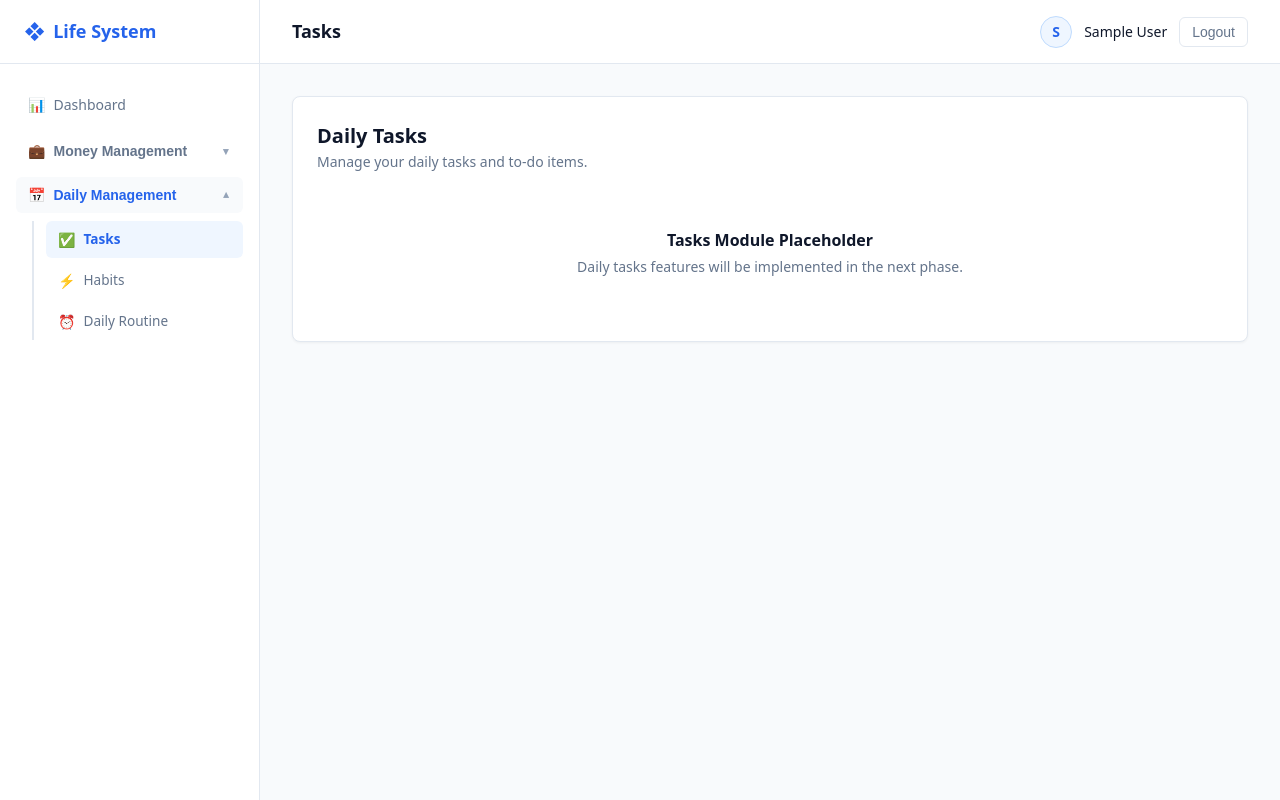
After one commit to imonislams/Life-Management-system, a Laravel app: page /daily-management/tasks in a window 1280 px wide. The commit adds this page. Run offline with Laravel 12, Linux system fonts and the light colour scheme; the visitor is signed in with stand-in values (Sample User, id 1); style sheets or scripts are compiled from the project's sources.

Commit message:
Phase 1: Implement Daily Management Navigation
Co-authored-by: imonislams <193939796+imonislams@users.noreply.github.com>

```diff
--- /dev/null
+++ b/resources/views/daily-management/tasks.blade.php
@@ -0,0 +1,17 @@
+<x-app-layout>
+    <x-slot name="title">Tasks - Personal Life Management System</x-slot>
+    <x-slot name="pageTitle">Tasks</x-slot>
+
+    <div class="card">
+        <div class="card-header-flex">
+            <div>
+                <h2 class="card-title">Daily Tasks</h2>
+                <p class="card-subtitle">Manage your daily tasks and to-do items.</p>
+            </div>
+        </div>
+        <div class="empty-state">
+            <div class="empty-state-title">Tasks Module Placeholder</div>
+            <p style="font-size: 0.875rem;">Daily tasks features will be implemented in the next phase.</p>
+        </div>
+    </div>
+</x-app-layout>
--- a/resources/views/layouts/app.blade.php
+++ b/resources/views/layouts/app.blade.php
@@ -3,7 +3,7 @@
 <head>
     <meta charset="utf-8">
     <meta name="viewport" content="width=device-width, initial-scale=1">
-    <title>{{ $title ?? 'Personal Finance Management System' }}</title>
+    <title>{{ $title ?? 'Personal Life Management System' }}</title>
     @vite(['resources/css/app.css', 'resources/js/app.js'])
 </head>
 <body>
@@ -68,6 +68,36 @@
                         </a>
                     </div>
                 </div>
+
+                <!-- Daily Management Collapsible Accordion Parent -->
+                @php
+                    $isDailyManagementActive = request()->routeIs([
+                        'tasks.*',
+                        'habits.*',
+                        'routine.*'
+                    ]);
+                @endphp
+
+                <div class="nav-section accordion-section {{ $isDailyManagementActive ? 'expanded' : '' }}" id="dailyManagementSection">
+                    <button type="button" class="nav-accordion-toggle {{ $isDailyManagementActive ? 'active' : '' }}" id="dailyManagementToggle" aria-expanded="{{ $isDailyManagementActive ? 'true' : 'false' }}">
+                        <span class="nav-accordion-label">
+                            <span class="nav-icon">📅</span> Daily Management
+                        </span>
+                        <span class="accordion-chevron">▼</span>
+                    </button>
+
+                    <div class="nav-submenu" id="dailyManagementSubmenu">
+                        <a href="{{ route('tasks.index') }}" class="submenu-link {{ request()->routeIs('tasks.*') ? 'active' : '' }}">
+                            <span class="nav-icon">✅</span> Tasks
+                        </a>
+                        <a href="{{ route('habits.index') }}" class="submenu-link {{ request()->routeIs('habits.*') ? 'active' : '' }}">
+                            <span class="nav-icon">⚡</span> Habits
+                        </a>
+                        <a href="{{ route('routine.index') }}" class="submenu-link {{ request()->routeIs('routine.*') ? 'active' : '' }}">
+                            <span class="nav-icon">⏰</span> Daily Routine
+                        </a>
+                    </div>
+                </div>
             </nav>
         </aside>
 
@@ -119,17 +149,18 @@
                 });
             }
 
-            // Accordion Toggle Logic
-            const moneyToggle = document.getElementById('moneyManagementToggle');
-            const moneySection = document.getElementById('moneyManagementSection');
-
-            if (moneyToggle && moneySection) {
-                moneyToggle.addEventListener('click', function (e) {
+            // Accordion Toggle Logic for all accordion buttons
+            const accordionToggles = document.querySelectorAll('.nav-accordion-toggle');
+            accordionToggles.forEach(function (toggle) {
+                toggle.addEventListener('click', function (e) {
                     e.preventDefault();
-                    const isExpanded = moneySection.classList.toggle('expanded');
-                    moneyToggle.setAttribute('aria-expanded', isExpanded ? 'true' : 'false');
+                    const section = toggle.closest('.accordion-section');
+                    if (section) {
+                        const isExpanded = section.classList.toggle('expanded');
+                        toggle.setAttribute('aria-expanded', isExpanded ? 'true' : 'false');
+                    }
                 });
-            }
+            });
         });
     </script>
 </body>
--- a/routes/web.php
+++ b/routes/web.php
@@ -53,4 +53,17 @@ Route::middleware('auth')->group(function () {
 
     // Recurring Transactions resource routes
     Route::resource('recurring-transactions', RecurringTransactionController::class)->except(['show']);
+
+    // Daily Management Routes (Phase 1 Placeholders)
+    Route::get('/daily-management/tasks', function () {
+        return view('daily-management.tasks');
+    })->name('tasks.index');
+
+    Route::get('/daily-management/habits', function () {
+        return view('daily-management.habits');
+    })->name('habits.index');
+
+    Route::get('/daily-management/routine', function () {
+        return view('daily-management.routine');
+    })->name('routine.index');
 });
```
Also changed, not shown: resources/views/daily-management/habits.blade.php (added, +17 -0 lines), resources/views/daily-management/routine.blade.php (added, +17 -0 lines).
